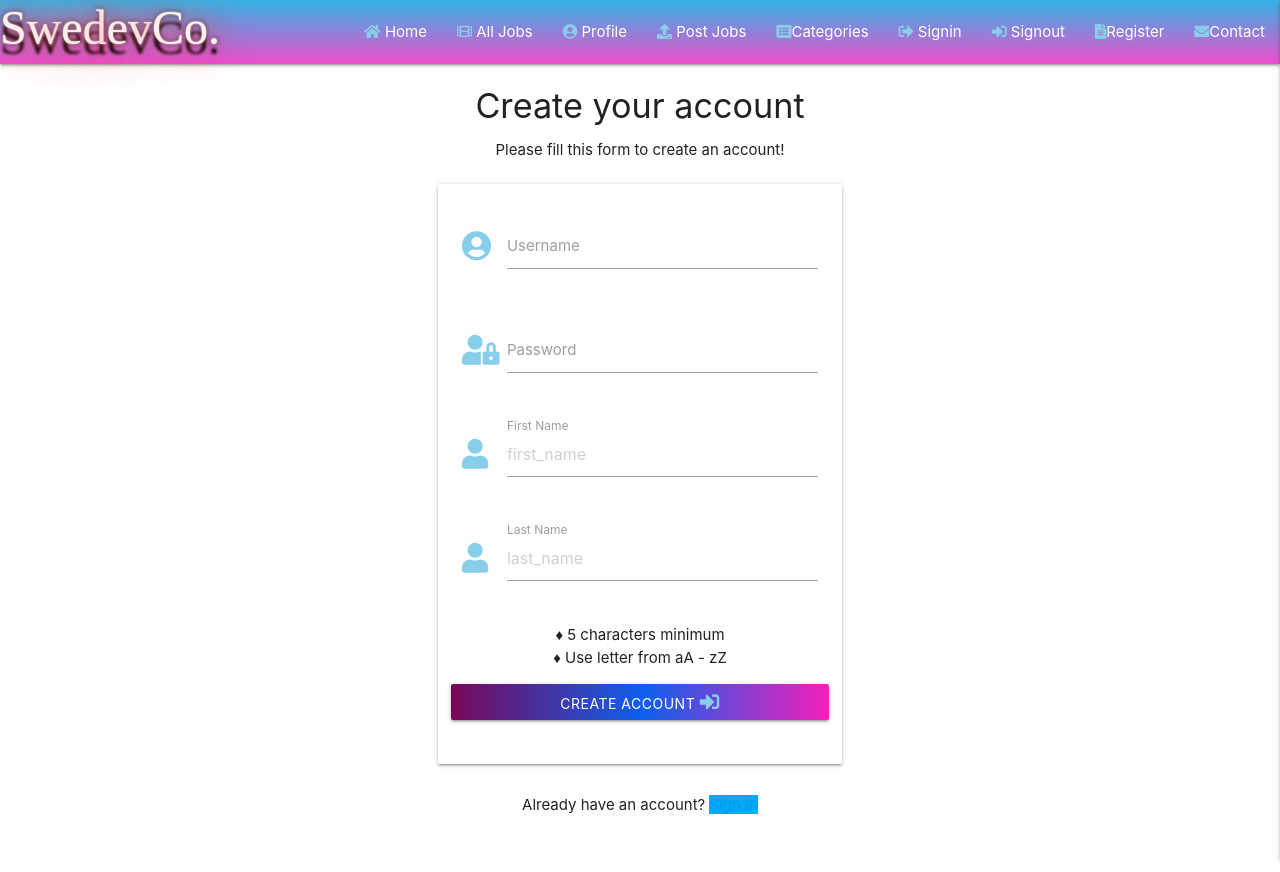
After one commit to Sojasmine/swedevco, a Flask app: page /register in a window 1280 px wide. The commit adds this page. Run offline with Flask 2, Linux system fonts and the light colour scheme; some libraries are stand-ins or nearby versions; some web fonts are replaced.

Commit message:
Add registration template

```diff
--- a/run.py
+++ b/run.py
@@ -4,6 +4,7 @@ from flask import (
     redirect, request, session, url_for)
 from flask_pymongo import PyMongo
 from bson.objectid import ObjectId
+from werkzeug.security import generate_password_hash, check_password_hash
 if os.path.exists("env.py"):
     import env
 
@@ -24,6 +25,10 @@ def get_jobs():
     return render_template("jobs.html", jobs=jobs)
 
 
+@app.route("/register", methods=["GET", "POST"])
+def register():
+    return render_template("register.html")
+
 if __name__ == "__main__":
     app.run(host=os.environ.get("IP"),
             port=int(os.environ.get("PORT")),
--- a/static/css/styles.css
+++ b/static/css/styles.css
@@ -70,3 +70,8 @@
 .tiny {
     color: skyblue;
   }
+
+  /* Code for the sign up button */
+.btn {
+    background-image: linear-gradient(to right, #790758 0%, #0e60ee 51%, #f51fb8 100%);
+  }
--- a/templates/base.html
+++ b/templates/base.html
@@ -26,17 +26,17 @@
         <!--top navbar-->
         <nav class="nav-extended">
             <div class="nav-wrapper">
-                <a href="#!" class="brand-logo"><b>Sw<span>ed</span><span>ev</span>Co</b></a></a>
+                <a href="#!" class="brand-logo"><b>Sw<span>ed</span><span>ev</span>Co.</b></a></a>
                 <a href="#" data-target="mobile-demo" class="sidenav-trigger right"><i class="fas fa-bars"></i></a>
                 <ul class="right hide-on-med-and-down">
                     <li><a href="sass.html"><i class="tiny fa fa-home" aria-hidden="true"></i>  Home</a></li>
-                    <li><a href="sass.html"><i class="tiny fa fa-film " aria-hidden="true"></i> All Jobs</a></li>
+                    <li><a href="{{ url_for('get_jobs') }}"><i class="tiny fa fa-film " aria-hidden="true"></i> All Jobs</a></li>
                     <li><a href="sass.html"><i class="tiny fa fa-user-circle" aria-hidden="true"></i> Profile</a></li>
                     <li><a href="sass.html"><i class="tiny fa fa-upload" aria-hidden="true"></i>  Post Jobs</a></li>
                     <li><a href="sass.html"> <i class="tiny fa fa-list-alt" aria-hidden="true"></i>Categories</a></li>
                     <li><a href="sass.html"><i class="tiny fa fa-sign-out-alt" aria-hidden="true"></i> Signin</a></li>
                     <li><a href="sass.html"><i class="tiny fa fa-sign-in-alt" aria-hidden="true"></i> Signout</a></li>
-                    <li><a href="sass.html"><i class="tiny fa fa-file-alt" aria-hidden="true"></i>Register </a></li>
+                    <li><a href="{{ url_for('register') }}"><i class="tiny fa fa-file-alt" aria-hidden="true"></i>Register </a></li>
                     <li><a href="sass.html"><i class="tiny fa fa-envelope" aria-hidden="true"></i>Contact</a></li>
 
                 </ul>
@@ -46,13 +46,13 @@
         <ul class="sidenav" id="mobile-demo">
             <li><h4 class="center-align"></h4>SwedevCo</li>
             <li><a href="sass.html"><i class="tiny fa fa-home" aria-hidden="true"></i>  Home</a></li>
-            <li><a href="sass.html"><i class="tiny fa fa-film " aria-hidden="true"></i> All Jobs</a></li>
+            <li><a href="{{ url_for('get_jobs') }}"><i class="tiny fa fa-film " aria-hidden="true"></i> All Jobs</a></li>
             <li><a href="sass.html"><i class="tiny fa fa-user-circle" aria-hidden="true"></i> Profile</a></li>
             <li><a href="sass.html"><i class="tiny fa fa-upload" aria-hidden="true"></i>  Post Jobs</a></li>
             <li><a href="sass.html"> <i class="tiny fa fa-list-alt" aria-hidden="true"></i>Categories</a></li>
             <li><a href="sass.html"><i class="tiny fa fa-sign-out-alt" aria-hidden="true"></i> Signin</a></li>
             <li><a href="sass.html"><i class="tiny fa fa-sign-in-alt" aria-hidden="true"></i> Signout</a></li>
-            <li><a href="sass.html"><i class="tiny fa fa-file-alt" aria-hidden="true"></i>Register </a></li>
+            <li><a href="{{ url_for('register') }}"><i class="tiny fa fa-file-alt" aria-hidden="true"></i>Register </a></li>
             <li><a href="sass.html"><i class="tiny fa fa-envelope" aria-hidden="true"></i>Contact</a></li>
         </ul>
 
--- /dev/null
+++ b/templates/register.html
@@ -0,0 +1,66 @@
+{% extends "base.html" %}
+{% block content %}
+
+<!-- Headings on the registration page and paragraph -->
+<h4 class="center-align">Create your account</h4>
+<p class="center-align">Please fill this form to create an account!</p>
+
+<!-- Registration form -->
+<div class="row">
+    <form class="col s12 m4 offset-m4" method="POST"  action="{{ url_for('register') }}">
+        <div class="card-panel">
+            <!-- username -->
+            <div class="row">
+                <div class="input-field col s12">
+                    <i class="tiny fas fa-user-circle prefix"></i>
+                    <input id="username" name="username" type="text" minlength="5"
+                         maxlength="15" pattern="^[a-zA-Z0-9]{5-15}$" class="validate" required>
+                    <label for="username">Username</label>
+                </div>
+            </div>
+            <!-- Password -->
+            <div class="row">
+                <div class="input-field col s12">
+                    <i class="tiny fas fa-user-lock prefix"></i>
+                    <input id="password" name="password" type="password" minlength="5"
+                        maxlenght="15" pattern="^[a-zA-Z0-9]{5-15}$" class="validate" required>
+                    <label for="password">Password</label>
+                </div>
+            </div>
+            <!-- First Name -->
+            <div class="row">
+                <div class="input-field col s12">
+                    <i class="tiny fas fa-user prefix"></i>
+                    <input placeholder="first_name" name="first_name" id="first_name" type="text" class="validate" required>
+                    <label for="first_name">First Name</label>
+                </div>
+            </div>
+            <!-- Last Name -->
+            <div class="row">
+                <div class="input-field col s12">
+                    <i class="tiny fas fa-user prefix"></i>
+                    <input placeholder="last_name" name="last_name" type="text" class="validate" required>
+                    <label for="last_name">Last Name</label>
+                </div>
+            </div>
+            <p class="center-align">&#9830; 5 characters minimum<br>
+               &#9830; Use letter from aA - zZ</p>
+            <!-- Sign up button-->
+            <div class="row">
+                <button type="submit" class="col s12 btn small">
+                    Create account <i class="tiny fas fa-sign-in-alt"></i>
+                </button>
+            </div>
+    </form>
+</div>
+
+<div class="row">
+    <div class="col s12">
+        <p class="center-align">
+            Already have an account?
+            <a href="#" class="light-blue">Sign In</a>
+        </p>
+    </div>
+</div>
+
+{% endblock %}
```
